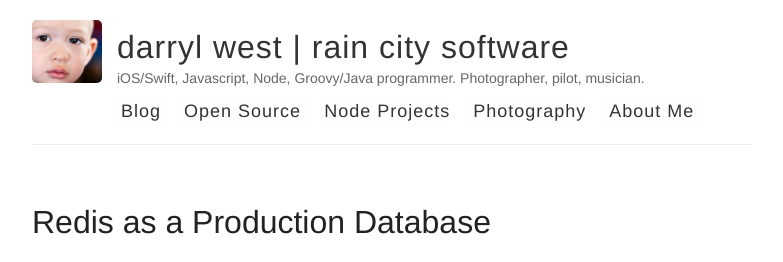
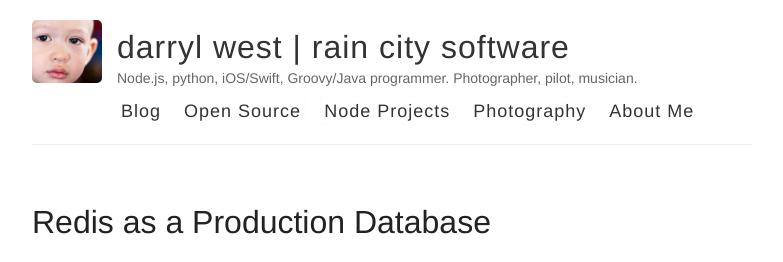
Before and after one commit to darrylwest/jekyll-blog, a Jekyll site: the page built from index.html, in a window 1280 px wide and 900 px high. Shown: the top 262 px of the window, without its empty margins (248-1031 px from the left). Built offline with Jekyll 4.4.1, drawn with Linux system fonts in a browser that asks for light colours.

Commit message:
updated description

```diff
--- a/_config.yml
+++ b/_config.yml
@@ -6,7 +6,7 @@
 name: darryl west | rain city software
 
 # Short bio or description (displayed in the header)
-description: iOS/Swift, Javascript, Node, Groovy/Java programmer. Photographer, pilot, musician.
+description: Node.js, python, iOS/Swift, Groovy/Java programmer. Photographer, pilot, musician.
 
 # URL of your avatar or profile pic (you could use your GitHub profile pic)
 avatar: /images/dpw-logo.jpg
```
